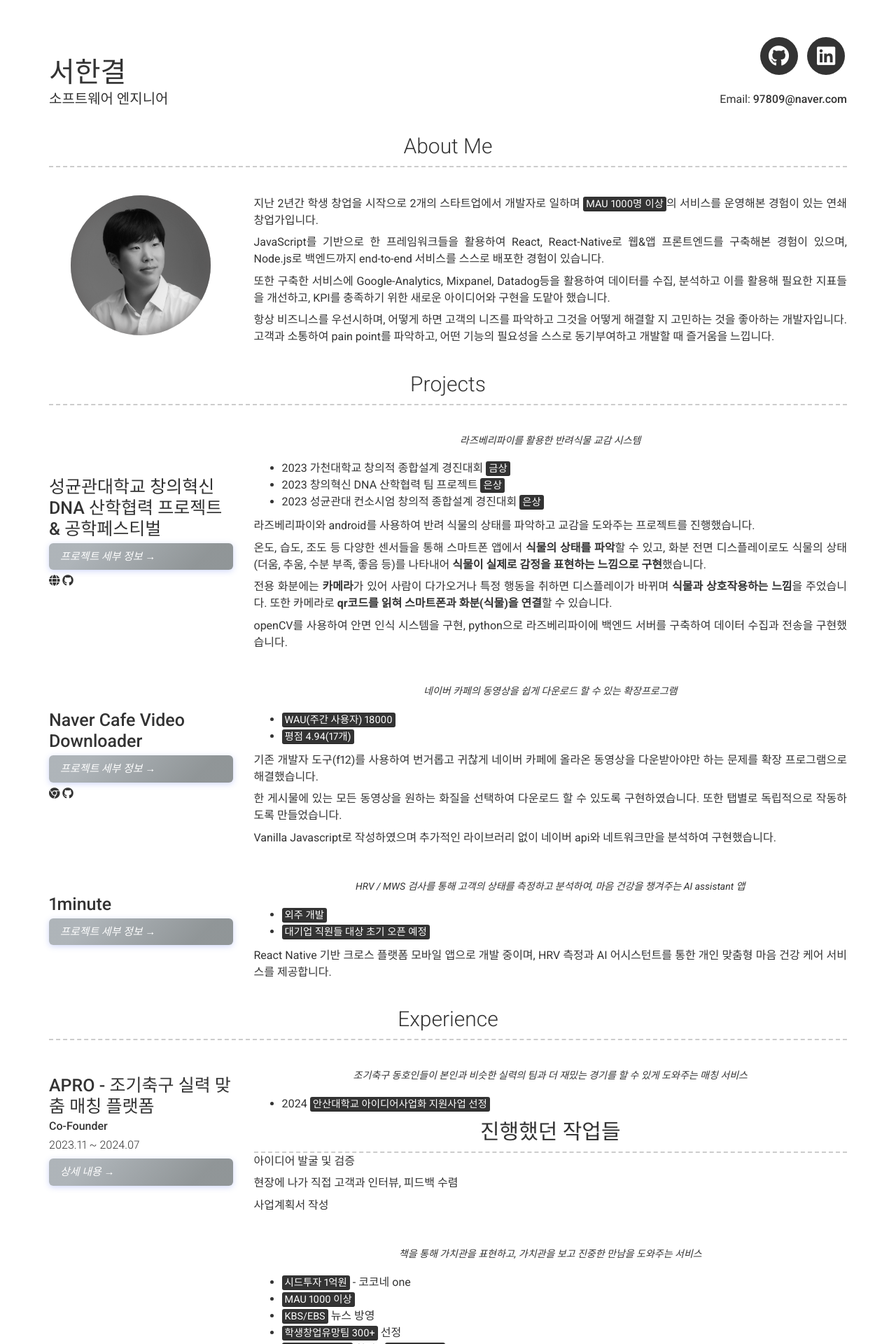
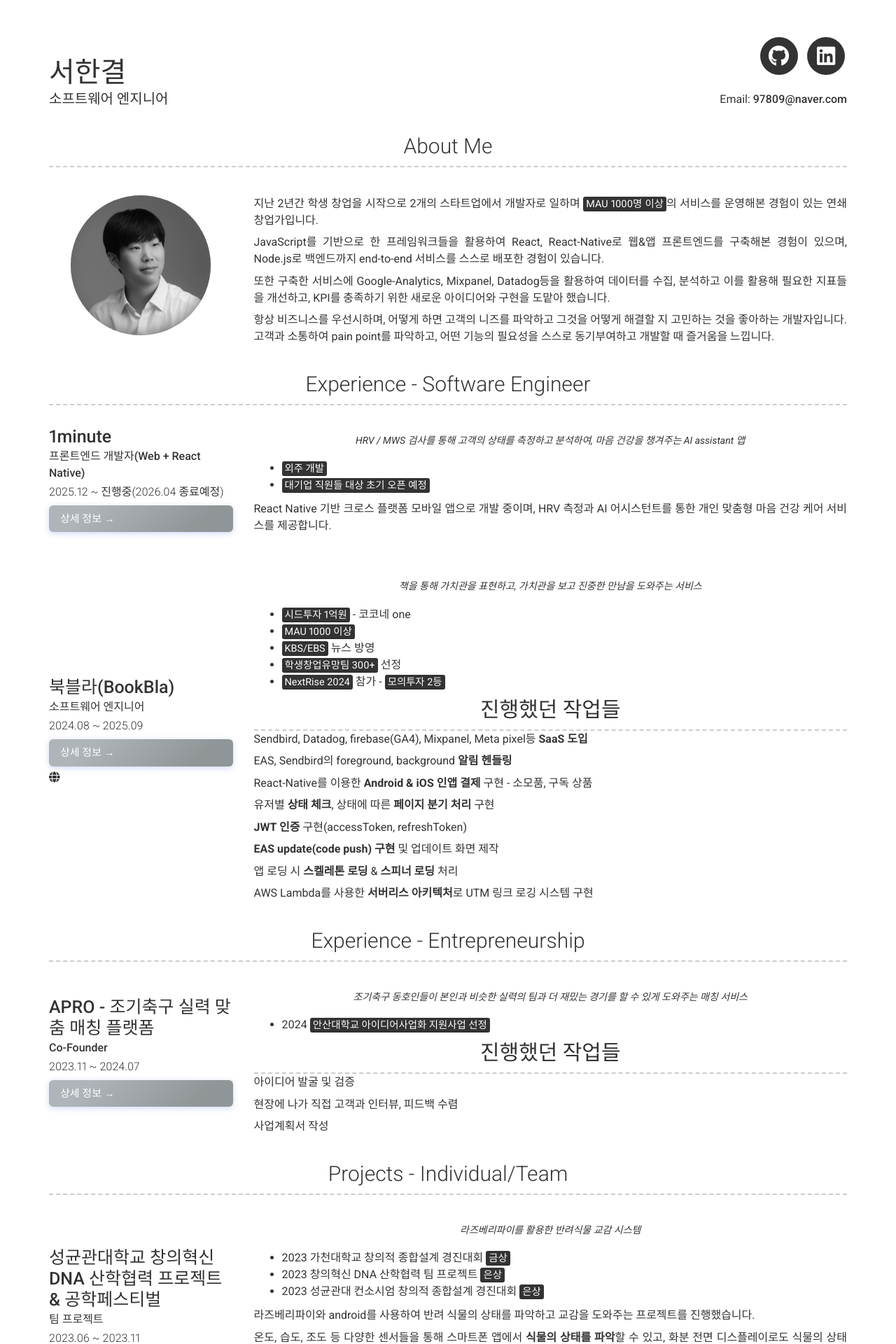
Before and after one commit to Hangyeol-SSeo/Hangyeol-SSeo.github.io, a Jekyll site: the page built from index.md, in a window 1280 px wide. Shown: the top 1920 px of the page at 70% size. Built offline with Jekyll 4.4.1, drawn with Linux system fonts in a browser that asks for light colours; nearby versions of some CDN libraries; some of the changed text lies outside the part shown.

Commit message:
메인 페이지 레이아웃 변경 경험 탭 분리(개발, 창업) 자격증 탭 추가 subtitle, caption 추가

```diff
--- a/_config.yml
+++ b/_config.yml
@@ -62,65 +62,15 @@ about_content: | # this will include new lines to allow paragraphs
   고객과 소통하여 pain point를 파악하고, 어떤 기능의 필요성을 스스로 동기부여하고 개발할 때 즐거움을 느낍니다.
 
 content:
-  - title: Projects # Title for the section
-    layout: list # Type of content section (list/text)
+  - title: Experience - Software Engineer
+    layout: list
     content:
       - layout: left
-        # border: weak  # Value of `weak` will display a weak border below this item. # Any
-                      # other value (or no value) means no border will be displayed
-        title: 성균관대학교 창의혁신 DNA 산학협력 프로젝트 & 공학페스티벌
-        link: /projects/companion-plant/
-        link_text: 프로젝트 세부 정보 →
-        additional_links:
-          - title: 공학페스티벌
-            icon: fas fa-globe
-            url: http://www.e2festa.kr/
-          - title: Github
-            icon: fab fa-github
-            url: https://github.com/Hangyeol-SSeo/Companion-Plant-App
-        quote: >
-          라즈베리파이를 활용한 반려식물 교감 시스템
-        description: | # this will include new lines to allow paragraphs
-          - 2023 가천대학교 창의적 종합설계 경진대회 <mark>금상</mark>
-          - 2023 창의혁신 DNA 산학협력 팀 프로젝트 <mark>은상</mark>
-          - 2023 성균관대 컨소시엄 창의적 종합설계 경진대회 <mark>은상</mark>
-
-          라즈베리파이와 android를 사용하여 반려 식물의 상태를 파악하고 교감을 도와주는 프로젝트를 진행했습니다.
-
-          온도, 습도, 조도 등 다양한 센서들을 통해 스마트폰 앱에서 **식물의 상태를 파악**할 수 있고, 화분 전면 디스플레이로도 식물의 상태(더움, 추움, 수분 부족, 좋음 등)를 나타내어 **식물이 실제로 감정을 표현하는 느낌으로 구현**했습니다.
-
-          전용 화분에는 **카메라**가 있어 사람이 다가오거나 특정 행동을 취하면 디스플레이가 바뀌며 **식물과 상호작용하는 느낌**을 주었습니다.
-          또한 카메라로 **qr코드를 읽혀 스마트폰과 화분(식물)을 연결**할 수 있습니다.
-
-          openCV를 사용하여 안면 인식 시스템을 구현, python으로 라즈베리파이에 백엔드 서버를 구축하여 데이터 수집과 전송을 구현했습니다.
-
-      - layout: left
-        title: Naver Cafe Video Downloader
-        link: /projects/naver-cafe-downloader/
-        link_text: 프로젝트 세부 정보 →
-        additional_links:
-          - title: Chrome Web Store
-            icon: fab fa-chrome
-            url: https://chromewebstore.google.com/detail/navercafe-video-downloade/glclhpipfpfammoflcfnknnlddkgpdoe
-          - title: Github
-            icon: fab fa-github
-            url: https://github.com/Hangyeol-SSeo/NaverCafe-VideoDownloader
-        quote: >
-          네이버 카페의 동영상을 쉽게 다운로드 할 수 있는 확장프로그램
-        description: | # this will include new lines to allow paragraphs
-          - <mark>WAU(주간 사용자) 18000</mark>
-          - <mark>평점 4.94(17개)</mark>
-
-          기존 개발자 도구(f12)를 사용하여 번거롭고 귀찮게 네이버 카페에 올라온 동영상을 다운받아야만 하는 문제를 확장 프로그램으로 해결했습니다.
-
-          한 게시물에 있는 모든 동영상을 원하는 화질을 선택하여 다운로드 할 수 있도록 구현하였습니다. 또한 탭별로 독립적으로 작동하도록 만들었습니다.
-
-          Vanilla Javascript로 작성하였으며 추가적인 라이브러리 없이 네이버 api와 네트워크만을 분석하여 구현했습니다.
-
-      - layout: left
         title: 1minute
+        sub_title: 프론트엔드 개발자(Web + React Native)
+        caption: 2025.12 ~ 진행중(2026.04 종료예정)
         link: /projects/1minute/
-        link_text: 프로젝트 세부 정보 →
+        link_text: 상세 정보 →
         quote: >
           HRV / MWS 검사를 통해 고객의 상태를 측정하고 분석하여, 마음 건강을 챙겨주는 AI assistant 앱
         description: | # this will include new lines to allow paragraphs
@@ -129,34 +79,12 @@ content:
 
           React Native 기반 크로스 플랫폼 모바일 앱으로 개발 중이며, HRV 측정과 AI 어시스턴트를 통한 개인 맞춤형 마음 건강 케어 서비스를 제공합니다.
 
-  - title: Experience
-    layout: list
-    content:
-      - layout: left
-        title: APRO - 조기축구 실력 맞춤 매칭 플랫폼
-        sub_title: Co-Founder
-        caption: 2023.11 ~ 2024.07
-        link: /experience/apro/
-        link_text: 상세 내용 →
-        quote: >
-          조기축구 동호인들이 본인과 비슷한 실력의 팀과 더 재밌는 경기를 할 수 있게 도와주는 매칭 서비스
-        description: | # this will include new lines to allow paragraphs
-          - 2024 <mark>안산대학교 아이디어사업화 지원사업 선정</mark>
-
-          ### 진행했던 작업들
-
-          아이디어 발굴 및 검증
-
-          현장에 나가 직접 고객과 인터뷰, 피드백 수렴
-
-          사업계획서 작성
-
       - layout: left
         title: 북블라(BookBla)
         sub_title: 소프트웨어 엔지니어
         caption: 2024.08 ~ 2025.09
         link: /experience/bookbla/
-        link_text: 상세 내용 →
+        link_text: 상세 정보 →
         additional_links:
           - title: 북블라 웹사이트
             icon: fas fa-globe
@@ -188,22 +116,85 @@ content:
 
           AWS Lambda를 사용한 **서버리스 아키텍처**로 UTM 링크 로깅 시스템 구현
 
-  - title: Education
+  - title: Experience - Entrepreneurship
     layout: list
     content:
-      - layout: right
-        title: 가천대학교
-        sub_title: AI•소프트웨어학부(소프트웨어전공)
-        caption: 2019.03 ~ 2026.02(예정)
-        #quote: >
-        # 소프트웨어전공 졸업
+      - layout: left
+        title: APRO - 조기축구 실력 맞춤 매칭 플랫폼
+        sub_title: Co-Founder
+        caption: 2023.11 ~ 2024.07
+        link: /experience/apro/
+        link_text: 상세 정보 →
+        quote: >
+          조기축구 동호인들이 본인과 비슷한 실력의 팀과 더 재밌는 경기를 할 수 있게 도와주는 매칭 서비스
         description: | # this will include new lines to allow paragraphs
-          - <mark>취득학점: 145/120</mark>
-          - <mark>전체성적: 3.98/4.5</mark>
+          - 2024 <mark>안산대학교 아이디어사업화 지원사업 선정</mark>
 
-          주전공: AI•소프트웨어학부(소프트웨어전공)
+          ### 진행했던 작업들
 
-          부전공: 창업대학 스타트업칼리지(2023.09 ~ 2024.12)
+          아이디어 발굴 및 검증
+
+          현장에 나가 직접 고객과 인터뷰, 피드백 수렴
+
+          사업계획서 작성
+
+  - title: Projects - Individual/Team
+    layout: list # Type of content section (list/text)
+    content:
+      - layout: left
+        # border: weak  # Value of `weak` will display a weak border below this item. # Any
+                      # other value (or no value) means no border will be displayed
+        title: 성균관대학교 창의혁신 DNA 산학협력 프로젝트 & 공학페스티벌
+        sub_title: 팀 프로젝트
+        caption: 2023.06 ~ 2023.11
+        link: /projects/companion-plant/
+        link_text: 프로젝트 세부 정보 →
+        additional_links:
+          - title: 공학페스티벌
+            icon: fas fa-globe
+            url: http://www.e2festa.kr/
+          - title: Github
+            icon: fab fa-github
+            url: https://github.com/Hangyeol-SSeo/Companion-Plant-App
+        quote: >
+          라즈베리파이를 활용한 반려식물 교감 시스템
+        description: | # this will include new lines to allow paragraphs
+          - 2023 가천대학교 창의적 종합설계 경진대회 <mark>금상</mark>
+          - 2023 창의혁신 DNA 산학협력 팀 프로젝트 <mark>은상</mark>
+          - 2023 성균관대 컨소시엄 창의적 종합설계 경진대회 <mark>은상</mark>
+
+          라즈베리파이와 android를 사용하여 반려 식물의 상태를 파악하고 교감을 도와주는 프로젝트를 진행했습니다.
+
+          온도, 습도, 조도 등 다양한 센서들을 통해 스마트폰 앱에서 **식물의 상태를 파악**할 수 있고, 화분 전면 디스플레이로도 식물의 상태(더움, 추움, 수분 부족, 좋음 등)를 나타내어 **식물이 실제로 감정을 표현하는 느낌으로 구현**했습니다.
+
+          전용 화분에는 **카메라**가 있어 사람이 다가오거나 특정 행동을 취하면 디스플레이가 바뀌며 **식물과 상호작용하는 느낌**을 주었습니다.
+          또한 카메라로 **qr코드를 읽혀 스마트폰과 화분(식물)을 연결**할 수 있습니다.
+
+          openCV를 사용하여 안면 인식 시스템을 구현, python으로 라즈베리파이에 백엔드 서버를 구축하여 데이터 수집과 전송을 구현했습니다.
+
+      - layout: left
+        title: Naver Cafe Video Downloader
+        sub_title: 개인 프로젝트
+        link: /projects/naver-cafe-downloader/
+        link_text: 프로젝트 세부 정보 →
+        additional_links:
+          - title: Chrome Web Store
+            icon: fab fa-chrome
+            url: https://chromewebstore.google.com/detail/navercafe-video-downloade/glclhpipfpfammoflcfnknnlddkgpdoe
+          - title: Github
+            icon: fab fa-github
+            url: https://github.com/Hangyeol-SSeo/NaverCafe-VideoDownloader
+        quote: >
+          네이버 카페의 동영상을 쉽게 다운로드 할 수 있는 확장프로그램
+        description: | # this will include new lines to allow paragraphs
+          - <mark>WAU(주간 사용자) 18000</mark>
+          - <mark>평점 4.94(17개)</mark>
+
+          기존 개발자 도구(f12)를 사용하여 번거롭고 귀찮게 네이버 카페에 올라온 동영상을 다운받아야만 하는 문제를 확장 프로그램으로 해결했습니다.
+
+          한 게시물에 있는 모든 동영상을 원하는 화질을 선택하여 다운로드 할 수 있도록 구현하였습니다. 또한 탭별로 독립적으로 작동하도록 만들었습니다.
+
+          Vanilla Javascript로 작성하였으며 추가적인 라이브러리 없이 네이버 api와 네트워크만을 분석하여 구현했습니다.
 
   - title: Skills
     layout: text
@@ -234,6 +225,41 @@ content:
         - Slack
         - Claude Code
         - InteillJ
+
+  - title: Education
+    layout: list
+    content:
+      - layout: right
+        title: 가천대학교
+        sub_title: AI•소프트웨어학부(소프트웨어전공)
+        caption: 2019.03 ~ 2026.02(예정)
+        #quote: >
+        # 소프트웨어전공 졸업
+        description: | # this will include new lines to allow paragraphs
+          - <mark>취득학점: 145/120</mark>
+          - <mark>전체성적: 3.98/4.5</mark>
+
+          주전공: AI•소프트웨어학부(소프트웨어전공)
+
+          부전공: 창업대학 스타트업칼리지(2023.09 ~ 2024.12)
+
+  - title: Certification
+    layout: text
+    content: |
+      - <mark>영어 TOEIC 840</mark><br/>
+        취득년월: 2026.01
+
+      - <mark>일본어 JLPT N2</mark><br/>
+        취득년월: 2023.01
+
+      - <mark>운전면허 1종 보통</mark><br/>
+        취득년월: 2024.03
+
+      - <mark>전산회계 1급</mark><br/>
+        취득년월: 2020.09
+
+      - <mark>육군 병장 만기전역</mark><br/>
+        복무일: 2021.02 ~ 2022.07
 
   - title: A Little More About Me
     layout: text
--- a/assets/main.scss
+++ b/assets/main.scss
@@ -13,8 +13,8 @@ a.link {
   color: #fff !important;
   text-decoration: none;
   border-radius: 6px;
-  font-weight: 500;
-  font-size: 0.95rem;
+  font-weight: 500 !important;
+  font-style: normal !important;
   transition: all 0.3s ease;
   box-shadow: 0 2px 8px rgba(102, 126, 234, 0.3);
 
@@ -22,7 +22,7 @@ a.link {
     transform: translateY(-2px);
     box-shadow: 0 4px 12px rgba(102, 126, 234, 0.4);
     background: linear-gradient(135deg, #868f96 20%, #596164 80%);
-    color: #fff !important;
+    color: #000 !important;
     text-decoration: none;
   }
 }
```
Also changed, not shown: 2 other files.
